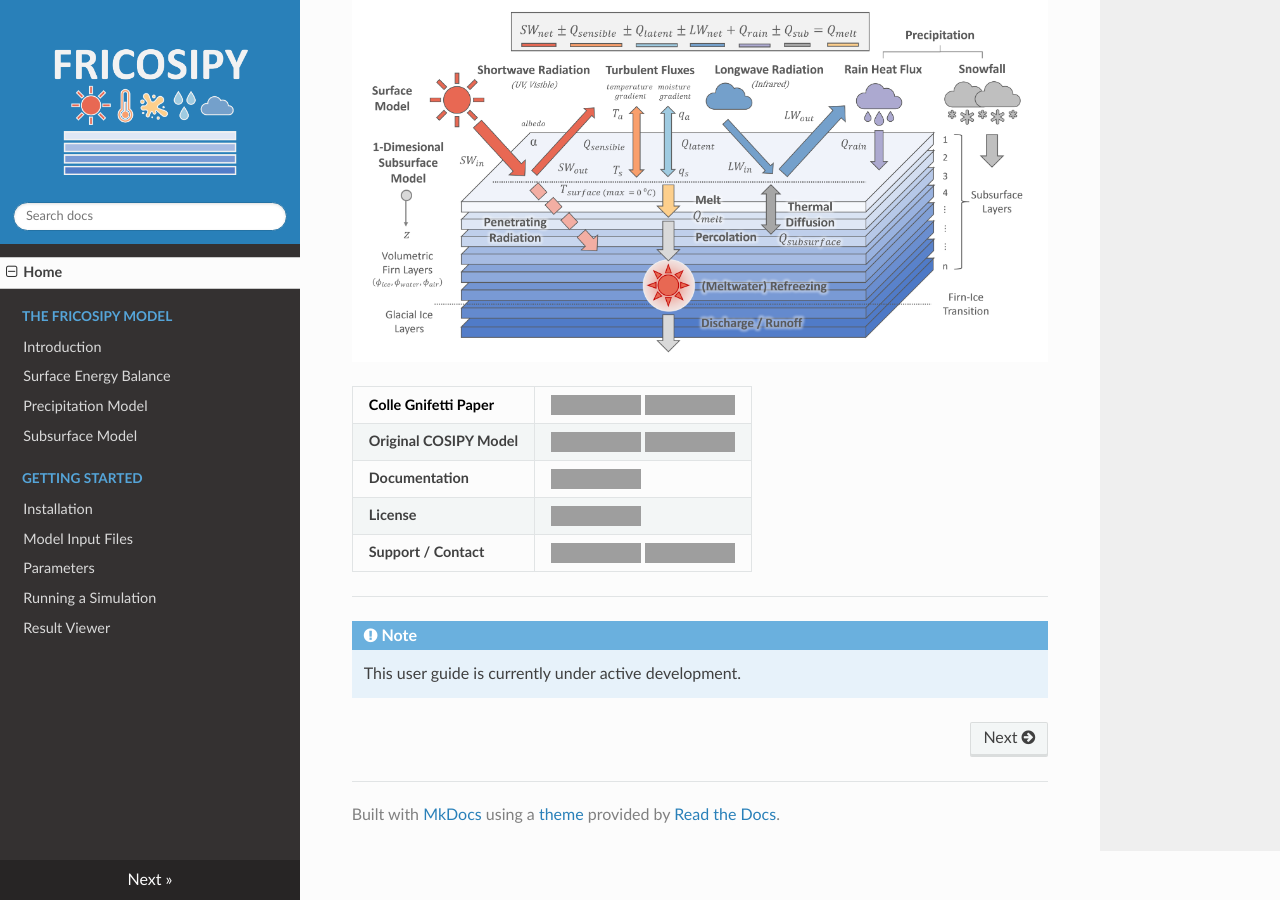
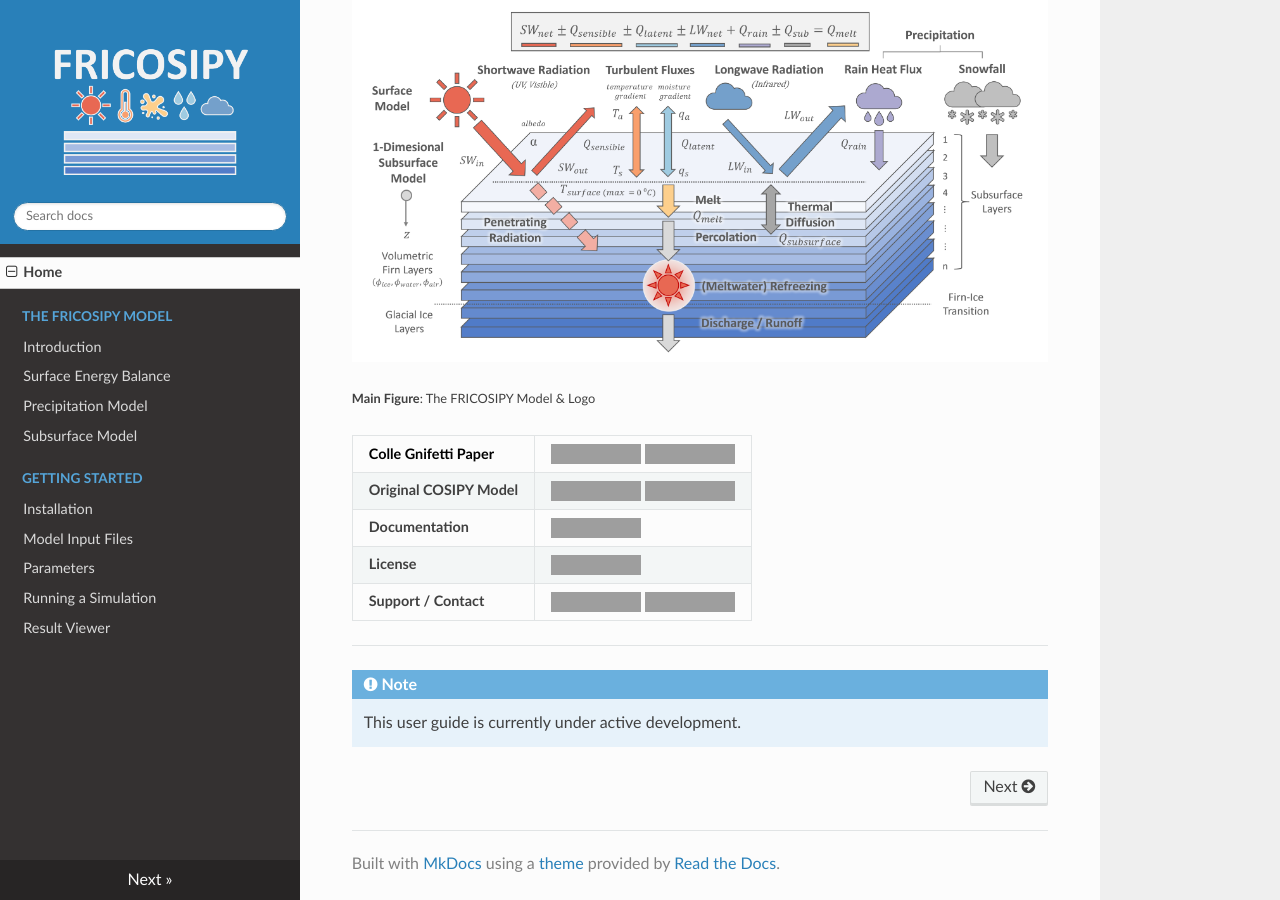
Before and after one commit to MarcusGastaldello/FRICOSIPY, an MkDocs documentation site: the page built from docs/index.md, in a window 1280 px wide and 900 px high, scrolled down 603 px. Built offline with MkDocs 1.6.1, drawn with Linux system fonts in a browser that asks for light colours; nearby versions of some CDN libraries; grey boxes are pictures that could not be loaded.

Commit message:
Update index.md

```diff
--- a/docs/index.md
+++ b/docs/index.md
@@ -12,6 +12,8 @@
 
 ![Alt text](images/FRICOSIPY_Figure_&_Logo.png)
 
+<small> **Main Figure**: The FRICOSIPY Model & Logo </small>
+
 | Colle Gnifetti Paper    | [![TC paper](https://img.shields.io/badge/Citation-TC%20paper-blue.svg)](https://doi.org/10.5194/tc-19-2983-2025) [![Zenodo](https://zenodo.org/badge/DOI/10.5281/zenodo.3902191.svg)](http://doi.org/10.5281/zenodo.13361824) |
 |:---|:---|
 | **Original COSIPY Model**   | [![GMD paper](https://img.shields.io/badge/Citation-GMD%20paper-orange.svg)](https://gmd.copernicus.org/articles/13/5645/2020/) [![Zenodo](https://zenodo.org/badge/DOI/10.5281/zenodo.2579668.svg)](https://doi.org/10.5281/zenodo.2579668) |
```
